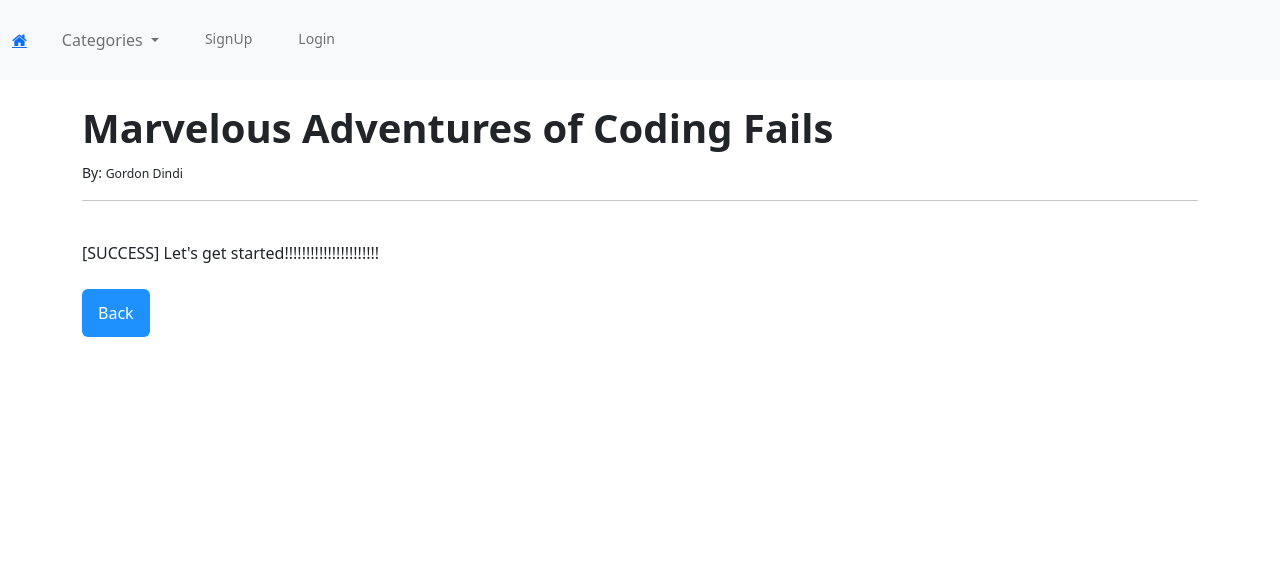
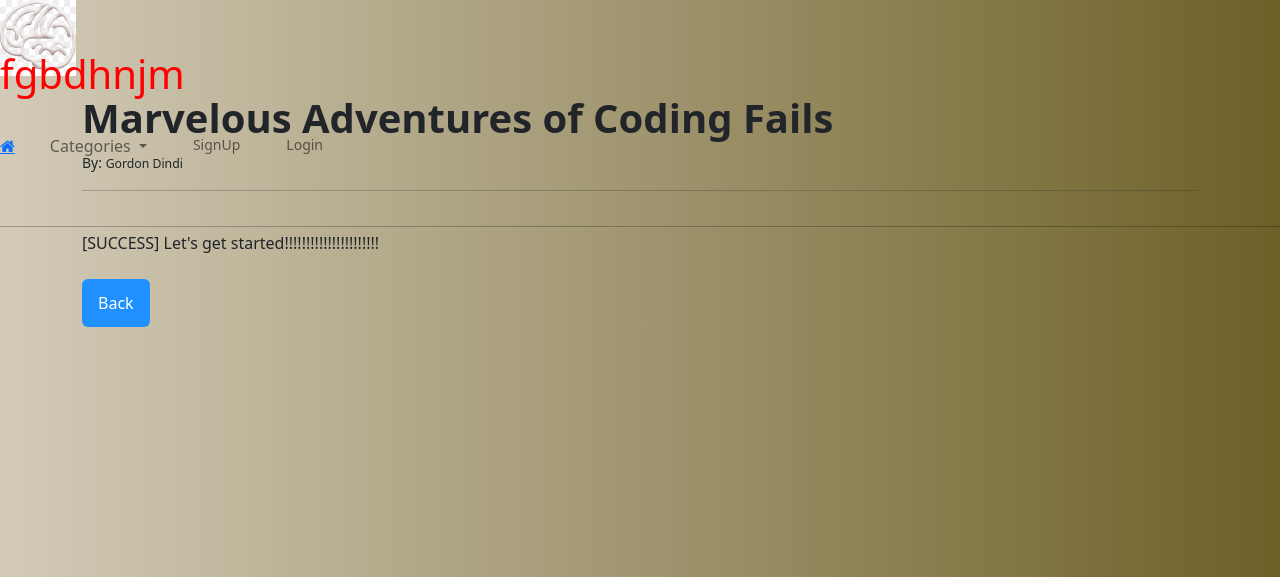
Before and after one commit to G0rd0n1/DjangoBlog, a Django app: page /article/2 in a window 1280 px wide. Shown: the top 577 px of the page. Run offline with Django 4.2, Linux system fonts and the light colour scheme; data comes from the database, SQL or seed files in the repository; both versions use the stored data as it was after the commit.

Commit message:
css working now,

```diff
--- /dev/null
+++ b/static/blog/style/styling.css
@@ -0,0 +1,102 @@
+ul{
+    background-color: transparent;
+  }
+  li{
+    background-color: transparent;
+  }
+
+  body{
+    background: #6D6027;  /* fallback for old browsers */
+    background: -webkit-linear-gradient(to right, #D3CBB8, #6D6027);  /* Chrome 10-25, Safari 5.1-6 */
+    background: linear-gradient(to right, #D3CBB8, #6D6027); /* W3C, IE 10+/ Edge, Firefox 16+, Chrome 26+, Opera 12+, Safari 7+ */
+
+
+  }
+  .btn {
+    background-color: DodgerBlue;
+    border: none;
+    color: white;
+    padding: 12px 16px;
+    font-size: 16px;
+    cursor: pointer;
+  }
+
+
+  .navbar-nav {
+    padding: 12px 12px;
+    text-align: justify;
+    color: white;
+    background-color: transparent;
+  }
+
+
+  .nav-item {
+    padding: 0px 15px;
+    background-color: transparent;
+  }
+  .dropbtn {
+    background-color: transparent;
+    color: black;
+    padding: 8px;
+    font-size: 15px;
+    border: none;
+  }
+
+  .dropdown {
+    position: relative;
+    display: inline-block;
+  }
+
+  .dropdown-content {
+    display: none;
+    position: absolute;
+    background-color: #f1f1f1;
+    min-width: 160px;
+    box-shadow: 0px 8px 16px 0px rgba(0,0,0,0.2);
+    z-index: 1;
+  }
+
+  /* Links inside the dropdown */
+  .dropdown-content a {
+    color: black;
+    padding: 12px 16px;
+    text-decoration: none;
+    display: block;
+  }
+
+
+  /* Change color of dropdown links on hover */
+  .dropdown-content a:hover {background-color: RoyalBlue;}
+
+  /* Show the dropdown menu on hover */
+  .dropdown:hover .dropdown-content {display: block;}
+
+  /* Change the background color of the dropdown button when the dropdown content is shown */
+  .dropdown:hover .dropbtn {background-color: RoyalBlue;}
+
+  .image-container{
+    width: 50px;
+    height: 50px;
+  }
+  .img{
+    height:2cm;
+    width:2cm;
+    display: inline-block;
+    vertical-align:  top;
+  }
+  .image-txt{
+    display: inline-block;
+    color:red;
+
+  }
+  .h1{
+    font-size:smaller;
+    }
+  .justify-center{
+    height: 94px;
+
+
+  }
+  hr.line{
+    border-top:1px solid #000000;
+  }
--- a/templates/base.html
+++ b/templates/base.html
@@ -1,178 +1,57 @@
 <!doctype html>
 <html lang="en">
   <head>
-    <!-- Required meta tags -->
     <meta charset="utf-8">
-    <title>
-        {% block title %}
-            Homepage
-        {% endblock %}
-    </title>
     <meta name="viewport" content="width=device-width, initial-scale=1">
 
+    <!-- label title-->
+    <title> {% block title %} Homepage {% endblock %} </title>
     <!-- Bootstrap CSS -->
-    {% comment %} <link rel="stylesheet" href="https://cdn.jsdelivr.net/npm/bootstrap@5.2.0/dist/css/bootstrap.min.css" integrity="sha384-+4j30LffJ4tgIMrq9CwHvn0NjEvmuDCOfk6Rpg2xg7zgOxWWtLtozDEEVvBPgHqE" crossorigin="anonymous"> {% endcomment %}
+    {% load static %}
     <link href="https://cdn.jsdelivr.net/npm/bootstrap@5.2.0/dist/css/bootstrap.min.css" rel="stylesheet" integrity="sha384-gH2yIJqKdNHPEq0n4Mqa/HGKIhSkIHeL5AyhkYV8i59U5AR6csBvApHHNl/vI1Bx" crossorigin="anonymous">
     <!-- Add icon library -->
     <link rel="stylesheet" href="https://cdnjs.cloudflare.com/ajax/libs/font-awesome/4.7.0/css/font-awesome.min.css">
-<style>
-.btn {
-  background-color: DodgerBlue;
-  border: none;
-  color: white;
-  padding: 12px 16px;
-  font-size: 16px;
-  cursor: pointer;
-}
+    <style>
+      @import url("{%static 'blog/style/styling.css'%}")
+    </style>
+  </head>
+  <body>
 
-.navbar-nav {
-  {% comment %} background-color: DodgerBlue; {% endcomment %}
-  padding: 12px 12px;
-  text-align: justify;
-  background-color: black
-  color: white;
-}
+  <!-- Navigation Bar-->
 
-.nav-item {
-  {% comment %} background-color: DodgerBlue; {% endcomment %}
-  padding: 0px 15px;
-}
+  <div class="whole-container">
+    <div class="header-container">
+      <div class="flex justify-center">
+        <div class="flex-aself-center flex-column">
+          <div class="image-container">
+          <img src="{% static 'blog/img/brain.jpg' %}" class= "img">
+          </div>
+          <div class="image-txt">
+            <h1>fgbdhnjm</h1>
+          </div>
+            <nav class="navbar navbar-expand-lg navbar-light">
 
 
-{% comment %} This section is to style the search bar in the navigation bar {% endcomment %}
-.d-flex {
-  margin: 0px 50px;
-  background-color: DodgerBlue;
+            <button class="navbar-toggler" type="button" data-bs-toggle="collapse" data-bs-target="#navbarSupportedContent" aria-controls="navbarSupportedContent" aria-expanded="false" aria-label="Toggle navigation">
+              <span class="navbar-toggler-icon"></span>
+            </button>
+            {% include 'components/base_page/navbar.html' %}
+          </nav>
+        </div>
 
-}
+    <br/>
 
-/* Darker background on mouse-over */
-.btn:hover {
-  background-color: RoyalBlue;
-}
 
-{% comment %} /* Dropdown Button */ {% endcomment %}
-.dropbtn {
-  background-color: transparent;
-  color: black;
-  padding: 8px;
-  font-size: 15px;
-  border: none;
-}
-
-/* The container <div> - needed to position the dropdown content */
-.dropdown {
-  position: relative;
-  display: inline-block;
-}
-
-/* Dropdown Content (Hidden by Default) */
-.dropdown-content {
-  display: none;
-  position: absolute;
-  background-color: #f1f1f1;
-  min-width: 160px;
-  box-shadow: 0px 8px 16px 0px rgba(0,0,0,0.2);
-  z-index: 1;
-}
-
-/* Links inside the dropdown */
-.dropdown-content a {
-  color: black;
-  padding: 12px 16px;
-  text-decoration: none;
-  display: block;
-}
-
-/* Change color of dropdown links on hover */
-.dropdown-content a:hover {background-color: RoyalBlue;}
-
-/* Show the dropdown menu on hover */
-.dropdown:hover .dropdown-content {display: block;}
-
-/* Change the background color of the dropdown button when the dropdown content is shown */
-.dropdown:hover .dropbtn {background-color: RoyalBlue;}
-
-</style>
-</head>
-<body>
-  <nav class="navbar navbar-expand-lg navbar-light bg-light">
-    <div class="container-fluid">
-      <a class="fa fa-home" href="{% url 'home' %}"></a>
-          <button class="navbar-toggler" type="button" data-bs-toggle="collapse" data-bs-target="#navbarSupportedContent" aria-controls="navbarSupportedContent" aria-expanded="false" aria-label="Toggle navigation">
-            <span class="navbar-toggler-icon"></span>
-          </button>
-          <div class="collapse navbar-collapse" id="navbarSupportedContent">
-            <ul class="navbar-nav mr-auto">
-
-                <!-- Category Menu -->
-                {% if category_menu %}
-
-                <li class="nav-item dropdown">
-                  <div class="dropdown">
-                    <a class="nav-link dropdown-toggle" href="" id="navbarDropdown" role="button" data-toggle="dropdown" aria-haspopup="true" aria-expanded="false">
-                      Categories
-                    </a>
-                    <div class="dropdown-content">
-                      {% for item in category_menu %}
-                      <a href="{% url 'category' item|slugify %}">{{item.name}}</a>
-                      {% endfor %}
-                    </div>
-                  </li>
-                  {% else %}
-                  <li class="nav-item">
-                    <strong><small><a class="nav-link" href="{% url 'category_list' %}">Categories My nxgga</a></small></strong>
-                  </li>
-
-                  {% endif %}
-
-                {% if user.is_authenticated %}
-                <li class="nav-item">
-                    <strong><small><a class="nav-link" href="{% url 'adding_posts' %}">Add Posts</a></small></strong>
-                </li>
-
-                <li class="nav-item">
-                    <strong><small><a class="nav-link" href="{% url 'adding_categories' %}">Add Category</a></small></strong>
-                </li>
-
-                <li class="nav-item">
-                    <small><a class="nav-link" href="">Contact</a></small>
-                </li>
-                <li class="nav-item">
-                    <small><a class="nav-link" href="{% url 'logout' %}">Logout</a></small>
-                </li>
-
-                {% else %}
-                <li class="nav-item">
-                    <small><a class="nav-link" href="{% url 'register' %}">SignUp</a></small>
-                </li>
-                <li class="nav-item">
-                    <small><a class="nav-link" href="{% url 'login' %}">Login</a></small>
-                </li>
-
-                {% endif %}
-            </ul>
-            {% comment %} <form class="d-flex" role="search">
-              <small><input class="form-control me-2" type="search" placeholder="Search" aria-label="Search"></small>
-              <small><button class="btn btn-outline-success" type="submit">Search</button></small>
-            </form> {% endcomment %}
-          </div>
-        </div>
-      </nav>
-    <br>
+    <hr class="line">
+    </div>
       <div class="container">
       {% block content %}
     {% endblock %}
     </div>
-    <!-- Optional JavaScript; choose one of the two! -->
+</div>
 
-    <!-- Option 1: Bootstrap Bundle with Popper -->
-    <script src="https://cdn.jsdelivr.net/npm/bootstrap@5.2.0/dist/js/bootstrap.bundle.min.js" integrity="sha384-A3rJD856KowSb7dwlZdYEkO39Gagi7vIsF0jrRAoQmDKKtQBHUuLZ9AsSv4jD4Xa" crossorigin="anonymous"></script>
+  <script src="https://cdn.jsdelivr.net/npm/bootstrap@5.2.0/dist/js/bootstrap.bundle.min.js" integrity="sha384-A3rJD856KowSb7dwlZdYEkO39Gagi7vIsF0jrRAoQmDKKtQBHUuLZ9AsSv4jD4Xa" crossorigin="anonymous"></script>
+  {% comment %} <script type="text/css" src="{% static 'blog/style/styling.css' %}"></script> {% endcomment %}
 
-    <!-- Option 2: Separate Popper and Bootstrap JS -->
-    <!--
-    <script src="https://cdn.jsdelivr.net/npm/@popperjs/core@2.11.5/dist/umd/popper.min.js" integrity="sha384-Xe+8cL9oJa6tN/veChSP7q+mnSPaj5Bcu9mPX5F5xIGE0DVittaqT5lorf0EI7Vk" crossorigin="anonymous"></script>
-    <script src="https://cdn.jsdelivr.net/npm/bootstrap@5.2.0/dist/js/bootstrap.min.js" integrity="sha384-ODmDIVzN+pFdexxHEHFBQH3/9/vQ9uori45z4JjnFsRydbmQbmL5t1tQ0culUzyK" crossorigin="anonymous"></script>
-    -->
   </body>
 </html>
```
Also changed, not shown: templates/components/base_page/navbar.html (added, +56 -0 lines), website/settings.py (+8 -2 lines), db.sqlite3, static/blog/img/brain.jpg (added), templates/images/07f4cf62955633.Y3JvcCwxMjA4LDk0NiwzNTgsNjg.jpg (added), templates/images/130-1303000_brain-mind-clipart-abstract-free-stunning-transparent-black.png (added), templates/images/brain.jpg (added), templates/images/download.jpeg (added), templates/images/download.png (added), templates/images/flower-color.jpg (added), templates/images/human-brain-clipart-brain-clipart-transparent-115630529376x80dwbhog.png (added), templates/images/old-book-flying-letters-magic-light-background-bookshelf-library-ancient-books-as-symbol-knowledge-history-218640948.jpg (added), templates/images/transparent-artificial-intelligence-icon-brain-icon-book-icon-60b9e4287f4c06.4065666816227953045214.jpg (added), templates/images/transparent-brain-icon-strategy-icon-intellect-icon-6085817665e740.8052090816193621664174.jpg (added), 3 more files, 1 other file.
